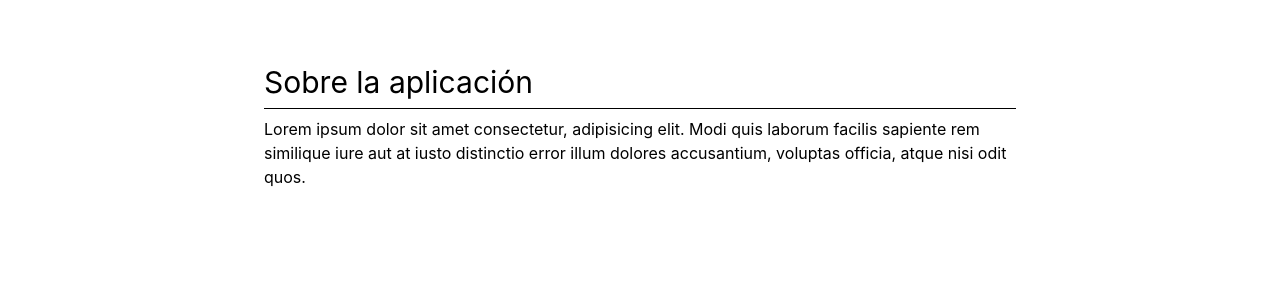
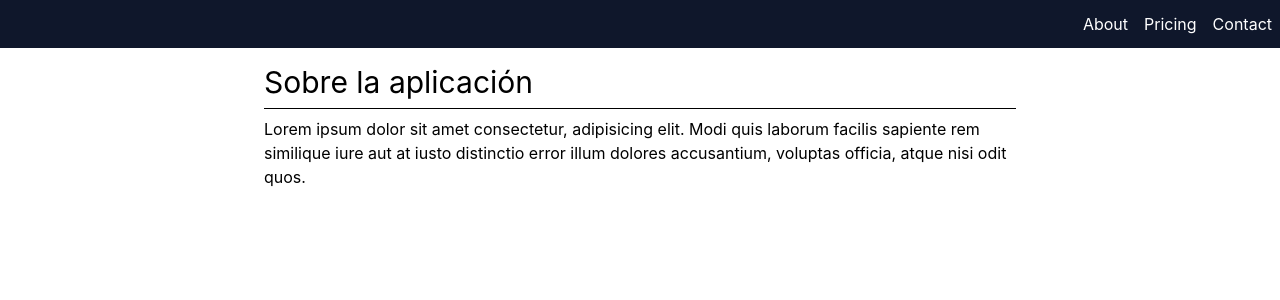
Before and after one commit to JeanHaro/angular-pro-pokemon-ssr, an Angular app: page /about in a window 1280 px wide. Shown: the top 300 px of the page. Built offline with nearby package versions, Linux system fonts and the light colour scheme.

Commit message:
59 - Navbar - Navegar entre paginas

```diff
--- a/src/app/app.html
+++ b/src/app/app.html
@@ -1,3 +1,5 @@
+<app-navbar></app-navbar>
+
 <div class="max-w-3xl m-auto mt-16 px-2">
   <router-outlet />
 </div>
--- a/src/app/pages/about-page/about-page.ts
+++ b/src/app/pages/about-page/about-page.ts
@@ -1,6 +1,7 @@
 import { Component } from '@angular/core';
 
 @Component({
+  selector: 'about-page',
   imports: [],
   templateUrl: './about-page.html',
   styles: ``,
--- a/src/app/pages/contact-page/contact-page.ts
+++ b/src/app/pages/contact-page/contact-page.ts
@@ -1,6 +1,7 @@
 import { Component } from '@angular/core';
 
 @Component({
+  selector: 'contact-page',
   imports: [],
   templateUrl: './contact-page.html',
   styles: ``,
--- a/src/app/pages/pricing-page/pricing-page.ts
+++ b/src/app/pages/pricing-page/pricing-page.ts
@@ -1,6 +1,7 @@
 import { Component } from '@angular/core';
 
 @Component({
+  selector: 'pricing-page',
   imports: [],
   templateUrl: './pricing-page.html',
   styles: ``,
--- /dev/null
+++ b/src/app/shared/components/navbar/navbar.html
@@ -0,0 +1,5 @@
+<nav class="text-white top-0 absolute z-50 w-full flex gap-4 justify-end px-2 py-3 bg-slate-900">
+  <a class="hover:underline" routerLink="/about" >About</a>
+  <a class="hover:underline" routerLink="/pricing" >Pricing</a>
+  <a class="hover:underline" routerLink="/contact" >Contact</a>
+</nav>
--- /dev/null
+++ b/src/app/shared/components/navbar/navbar.ts
@@ -0,0 +1,12 @@
+import { Component } from '@angular/core';
+import { RouterLink } from '@angular/router';
+
+@Component({
+  selector: 'app-navbar',
+  imports: [
+    RouterLink
+  ],
+  templateUrl: './navbar.html',
+  styles: ``,
+})
+export class Navbar {}
```
Also changed, not shown: src/app/app.ts (+7 -1 lines).
